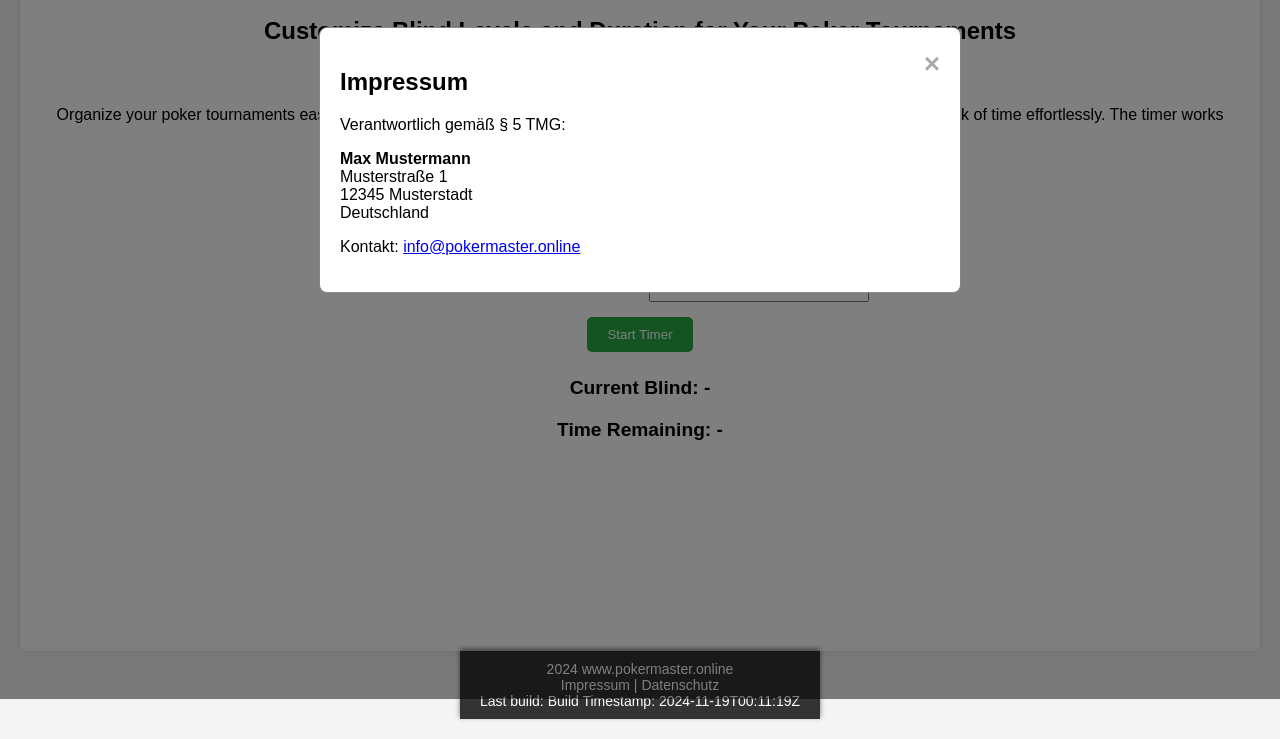
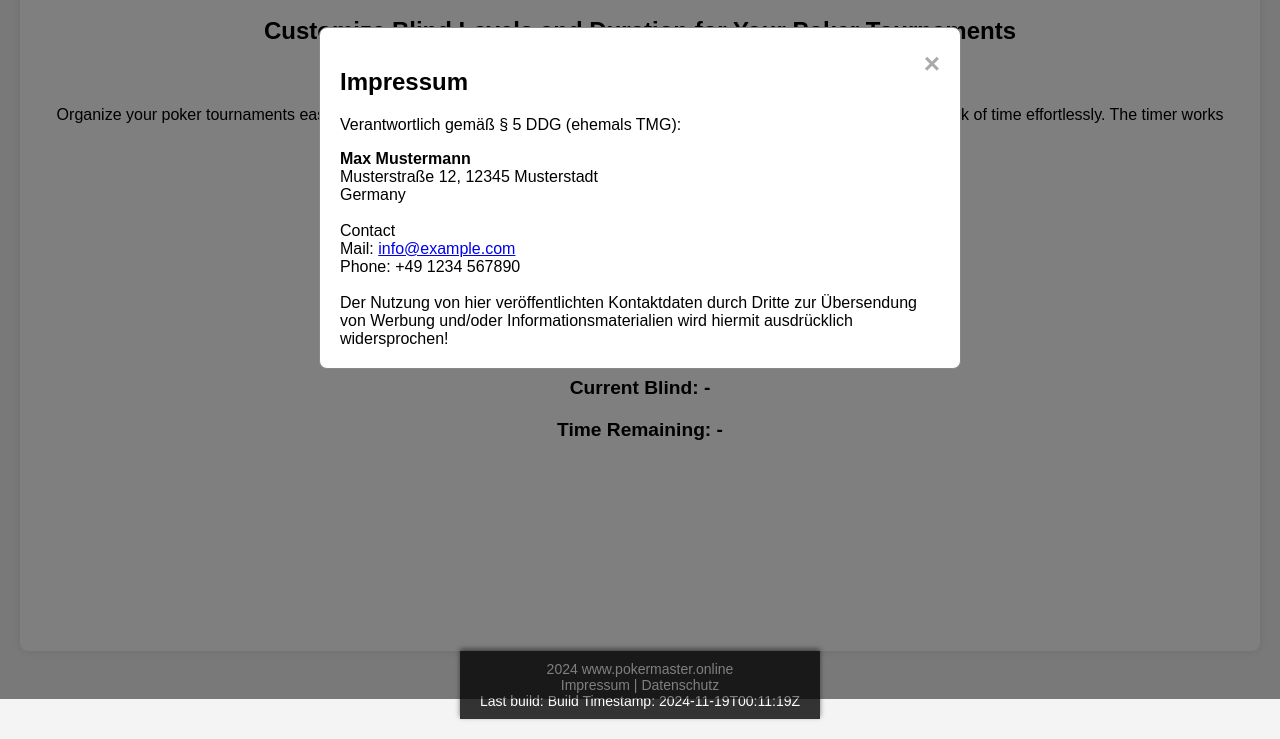
Before and after one commit to alos-source/pokerBlinds2, a website: page index.html in a window 1280 px wide. Both pictures are taken after a click on the link "Impressum". Shown: the part 101-840 px from the top of the page. Drawn offline with Linux system fonts and the light colour scheme.

Commit message:
add data from json

```diff
--- /dev/null
+++ b/impressum.json
@@ -0,0 +1,19 @@
+{
+    "name": "Max Mustermann",
+    "address": {
+        "street": "Musterstraße",
+        "house": "12",
+        "zip": "12345",
+        "city": "Musterstadt"
+    },
+    "country": "Germany",
+    "phone": {
+        "ccode": "+49",
+        "phone1": "1234",
+        "phone2": "567890"
+    },
+    "email": {
+        "user": "info",
+        "domain": "example.com"
+    }
+}
--- a/index.html
+++ b/index.html
@@ -72,12 +72,16 @@
         <div class="modal-content">
             <span class="close" id="impressum-close">&times;</span>
             <h2>Impressum</h2>
-            <p>Verantwortlich gemäß § 5 TMG:</p>
-            <p><strong>Max Mustermann</strong><br>
-               Musterstraße 1<br>
-               12345 Musterstadt<br>
-               Deutschland</p>
-            <p>Kontakt: <a href="#" id="email-link" data-user="info" data-domain="pokermaster.online">[E-Mail anzeigen]</a></p>
+            <p>Verantwortlich gemäß § 5 DDG (ehemals TMG):</p>
+            <strong id="impressum-name" data-name="Alexander Oswald"></strong><br>
+            <span id="impressum-address" data-street="Anton-Bruckner-Straße" data-house="32" data-zip="91052" data-city="Erlangen"></span><br>
+            <span id="impressum-country" data-country="Germany"></span><br><br>
+            Contact <br>
+            Mail: <a href="#" id="impressum-email" data-user="info" data-domain="pokermaster.online">[Show Email]</a><br>
+            Phone: <span id="impressum-phone" data-phone1="9131 81" data-phone2="43005"></span></span><br><br>
+
+            Der Nutzung von hier veröffentlichten Kontaktdaten durch Dritte zur Übersendung von Werbung und/oder Informationsmaterialien wird hiermit ausdrücklich widersprochen!<br>
+
         </div>
     </div>
 
@@ -85,9 +89,11 @@
     <div id="datenschutz-modal" class="modal" style="display: none;">
         <div class="modal-content">
             <span class="close" id="datenschutz-close">&times;</span>
-            <h2>Datenschutzerklärung</h2>
-            <p>Diese WebApp verarbeitet keine personenbezogenen Daten ohne Zustimmung.</p>
-            <p>Für Fragen wenden Sie sich bitte an <a href="#" id="privacy-email-link" data-user="privacy" data-domain="pokermaster.online">[E-Mail anzeigen]</a>.</p>
+            <h2>Datenschutz</h2>
+                Die Nutzung dieser Webseite ist in der Regel ohne Angabe personenbezogener Daten möglich.<br>
+                Wir weisen darauf hin, dass Datenübertragung im Internet (z.B. bei Website aufrufen) Sicherheitslücken aufweisen kann. Ein lückenloser Schutz ist nicht möglich.<br>
+</p><br>
+            <p>Für Fragen wenden Sie sich bitte an den Kontakt im Impressum.</a></p>
 
 
         </div>
--- a/site.js
+++ b/site.js
@@ -13,26 +13,6 @@ function getBuildDate(){
 }
 window.onload = getBuildDate;
 //getBuildDate();
-
-
-document.addEventListener('DOMContentLoaded', () => {
-    // Funktion zum Setzen des E-Mail-Links
-    function setEmailLink(linkId) {
-        const link = document.getElementById(linkId);
-        const user = link.getAttribute('data-user');
-        const domain = link.getAttribute('data-domain');
-
-        if (user && domain) {
-            const email = `${user}@${domain}`;
-            link.setAttribute('href', `mailto:${email}`);
-            link.textContent = email; // Textinhalt des Links setzen
-        }
-    }
-
-    // E-Mail-Adressen entschlüsseln
-    setEmailLink('email-link');
-    setEmailLink('privacy-email-link');
-});
 
 
 document.addEventListener('DOMContentLoaded', () => {
@@ -75,3 +55,56 @@ document.addEventListener('DOMContentLoaded', () => {
         }
     });
 });
+
+document.addEventListener('DOMContentLoaded', () => {
+    // Function to load JSON data
+    async function loadImpressumData() {
+        try {
+            const response = await fetch('impressum.json');
+            if (!response.ok) {
+                throw new Error(`HTTP error! status: ${response.status}`);
+            }
+            const data = await response.json();
+            setImpressumData(data);
+        } catch (error) {
+            console.error('Error loading Impressum data:', error);
+        }
+    }
+
+    // Function to set Impressum data from JSON
+    function setImpressumData(data) {
+        // Name
+        const nameElem = document.getElementById('impressum-name');
+        if (data.name) nameElem.textContent = data.name;
+
+        // Address
+        const addressElem = document.getElementById('impressum-address');
+        if (data.address) {
+            const { street, house, zip, city } = data.address;
+            addressElem.textContent = `${street} ${house}, ${zip} ${city}`;
+        }
+
+        // Country
+        const countryElem = document.getElementById('impressum-country');
+        if (data.country) countryElem.textContent = data.country;
+
+        // Phone
+        const phoneElem = document.getElementById('impressum-phone');
+        if (data.phone) {
+            const { ccode, phone1, phone2 } = data.phone;
+            phoneElem.textContent = `${ccode} ${phone1} ${phone2}`;
+        }
+
+        // Email
+        const emailElem = document.getElementById('impressum-email');
+        if (data.email) {
+            const { user, domain } = data.email;
+            const email = `${user}@${domain}`;
+            emailElem.setAttribute('href', `mailto:${email}`);
+            emailElem.textContent = email;
+        }
+    }
+
+    // Load the Impressum data
+    loadImpressumData();
+});
```
